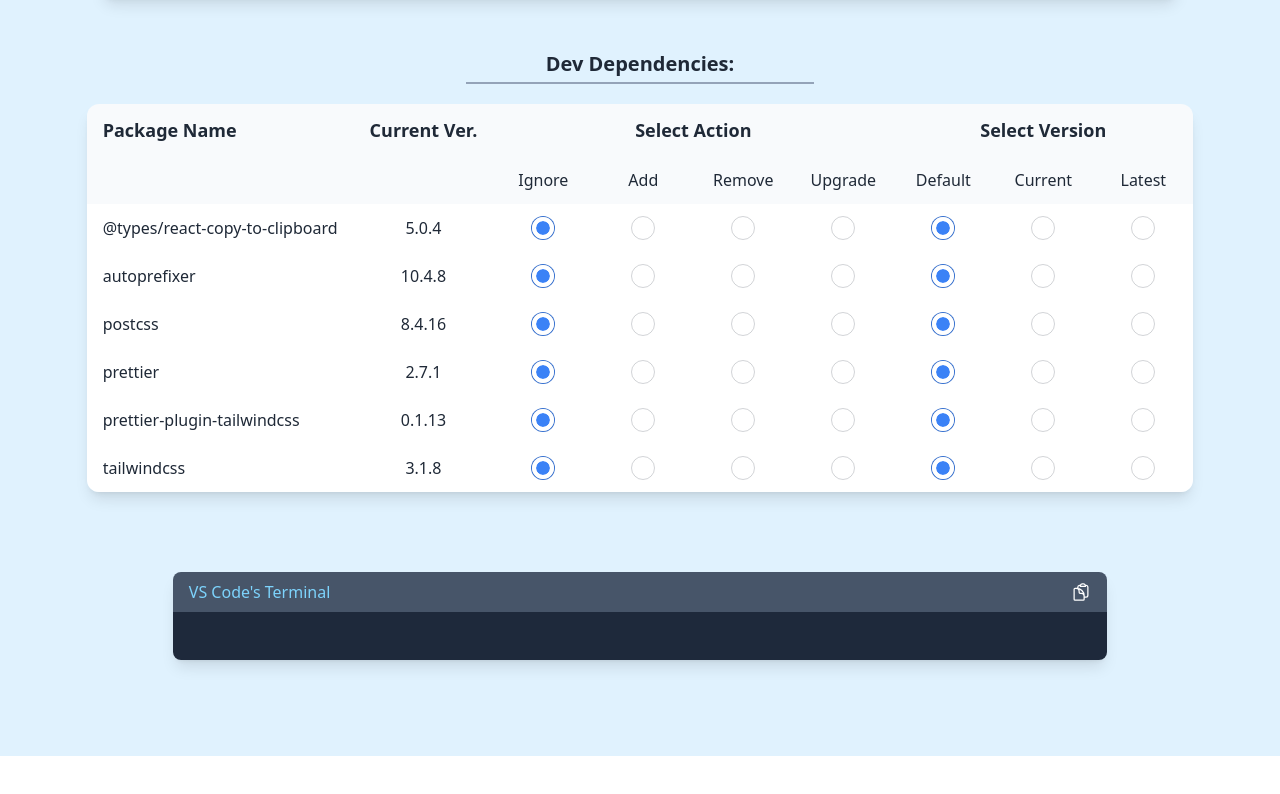
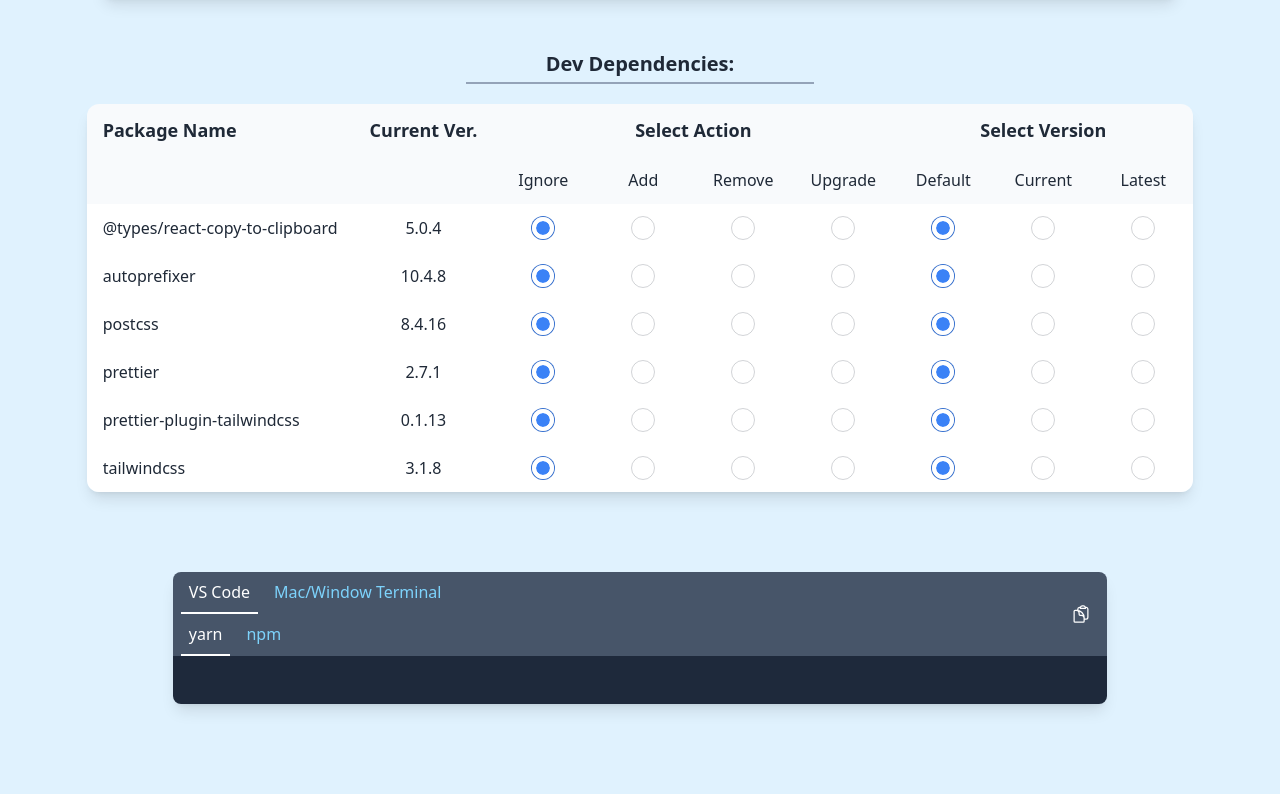
Before and after one commit to makaronma/package-selector, a React (Create React App) app: page / in a window 1280 px wide. Shown: the part 1426-2220 px from the top of the page. Before the commit the page ends 2182 px from the top, so only its background shows below. Built offline with nearby package versions, Linux system fonts and the light colour scheme.

Commit message:
add switch terminal && switch yarn npm

```diff
--- a/src/App.tsx
+++ b/src/App.tsx
@@ -2,8 +2,7 @@
 import InputArea from './components/InputArea';
 import PackageSelectSection from './components/PackageSelectSection';
 import GithubLogo from './assets/GitHub-Mark-64px.png'
-// TODO: add switch terminal
-// TODO: add switch yarn npm
+// TODO: use react-table
 // TODO: add latest versions display in listing
 // TODO: add single package all versions display
 
--- a/src/components/CommandDisplay.tsx
+++ b/src/components/CommandDisplay.tsx
@@ -3,12 +3,30 @@
 import { CopyToClipboard } from 'react-copy-to-clipboard';
 
 import { usePackages } from '../hooks/usePackages';
-import { getVer } from '../utils';
+import { DependencyAction, packageManagerTypes, PackageManagerTypes, terminalTypes, TerminalTypes } from '../types';
+import { getVer } from "../utils";
 
+const terminalCommand: Record<
+  PackageManagerTypes,
+  Record<Exclude<DependencyAction, "ignore">, string>
+> = {
+  yarn: {
+    add: "yarn add",
+    remove: "yarn remove",
+    upgrade: "yarn upgrade",
+  },
+  npm: {
+    add: "npm i",
+    remove: "npm uninstall",
+    upgrade: "npm update",
+  },
+};
 
 const CommandDisplay = () => {
   const { dependencies, devDependencies } = usePackages();
   const [isCopied, setIsCopied] = useState<boolean>(false);
+  const [terminalType, setTerminalType] = useState<TerminalTypes>("VS Code");
+  const [packageManagerType, setPackageManagerType] = useState<PackageManagerTypes>("yarn");
 
   const command = useMemo((): string => {
     let depToAdds: string[] = [];
@@ -34,22 +52,46 @@
       if(d.action !== "ignore") devDepGroup[d.action].push(`${d.name}${getVer(d)}`)
     });
 
+    const seperator = terminalType === "VS Code" ? ";" : "&&";
 
     return `
-        ${depToAdds.length>0?`yarn add ${depToAdds.join(" ")};`:''}
-        ${depToRemoves.length>0?`yarn remove ${depToRemoves.join(" ")};`:''}
-        ${depToUpgrades.length>0?`yarn upgrade ${depToUpgrades.join(" ")};`:''}
-        ${devDepToAdds.length>0?`yarn add -D ${devDepToAdds.join(" ")};`:''}
+        ${depToAdds.length>0?`${terminalCommand[packageManagerType].add} ${depToAdds.join(" ")} ${seperator}`:''}
+        ${depToRemoves.length>0?`${terminalCommand[packageManagerType].remove} ${depToRemoves.join(" ")} ${seperator}`:''}
+        ${depToUpgrades.length>0?`${terminalCommand[packageManagerType].upgrade} ${depToUpgrades.join(" ")} ${seperator}`:''}
+        ${devDepToAdds.length>0?`${terminalCommand[packageManagerType].add} -D ${devDepToAdds.join(" ")} ${seperator}`:''}
       `
     ;
-  }, [dependencies, devDependencies]);
+  }, [dependencies, devDependencies, packageManagerType, terminalType]);
 
   const onCopy = () => setIsCopied(true);
   return (
     <div className="relative mx-auto w-4/5 overflow-hidden rounded-lg shadow-lg">
       <div className="flex items-center justify-between bg-slate-600 px-2">
         <div className="">
-          <div className="p-2 text-sky-300">VS Code's Terminal</div>
+          <div className="flex">
+            {terminalTypes.map((t) => (
+              <div className={`p-2 mr-2 cursor-pointer ${t === terminalType ?
+                  'text-white border-b-2 border-white' :
+                  'text-sky-300'}`}
+                  key={`choice-${t}`}
+                  onClick={()=>setTerminalType(t)}
+              >
+                {t}
+              </div>
+            ))}
+          </div>
+          <div className="flex">
+            {packageManagerTypes.map((p) => (
+              <div className={`p-2 mr-2 cursor-pointer ${p === packageManagerType ?
+                  'text-white border-b-2 border-white' :
+                  'text-sky-300'}`}
+                  onClick={()=>setPackageManagerType(p)}
+                  key={`choice-${p}`}
+              >
+                {p}
+              </div>
+            ))}
+          </div>
         </div>
         <CopyToClipboard text={command} onCopy={onCopy}>
           <div className="cursor-pointer p-2">
--- a/src/types.ts
+++ b/src/types.ts
@@ -5,9 +5,13 @@
 
 export const dependencyActions = ["ignore", "add", "remove", "upgrade"] as const;
 export const dependencyTargetVersions = ["default", "current", "latest"] as const;
+export const terminalTypes = ['VS Code','Mac/Window Terminal'] as const;
+export const packageManagerTypes = ['yarn','npm'] as const;
 
 export type DependencyAction = typeof dependencyActions[number];
 export type DependencyTargetVersion = typeof dependencyTargetVersions[number];
+export type TerminalTypes = typeof terminalTypes[number];
+export type PackageManagerTypes = typeof packageManagerTypes[number];
 
 export interface Dependency {
   name: string;
```
